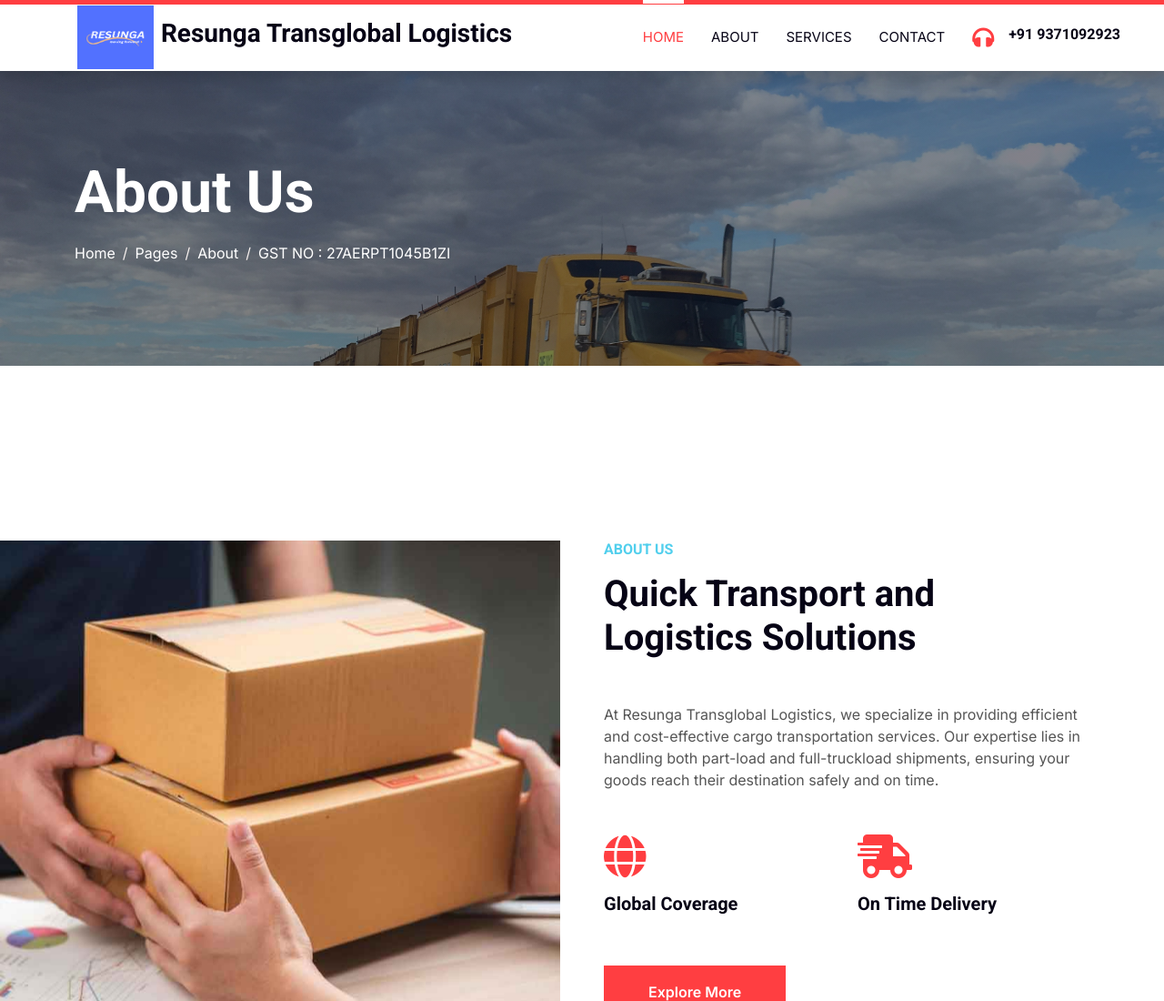
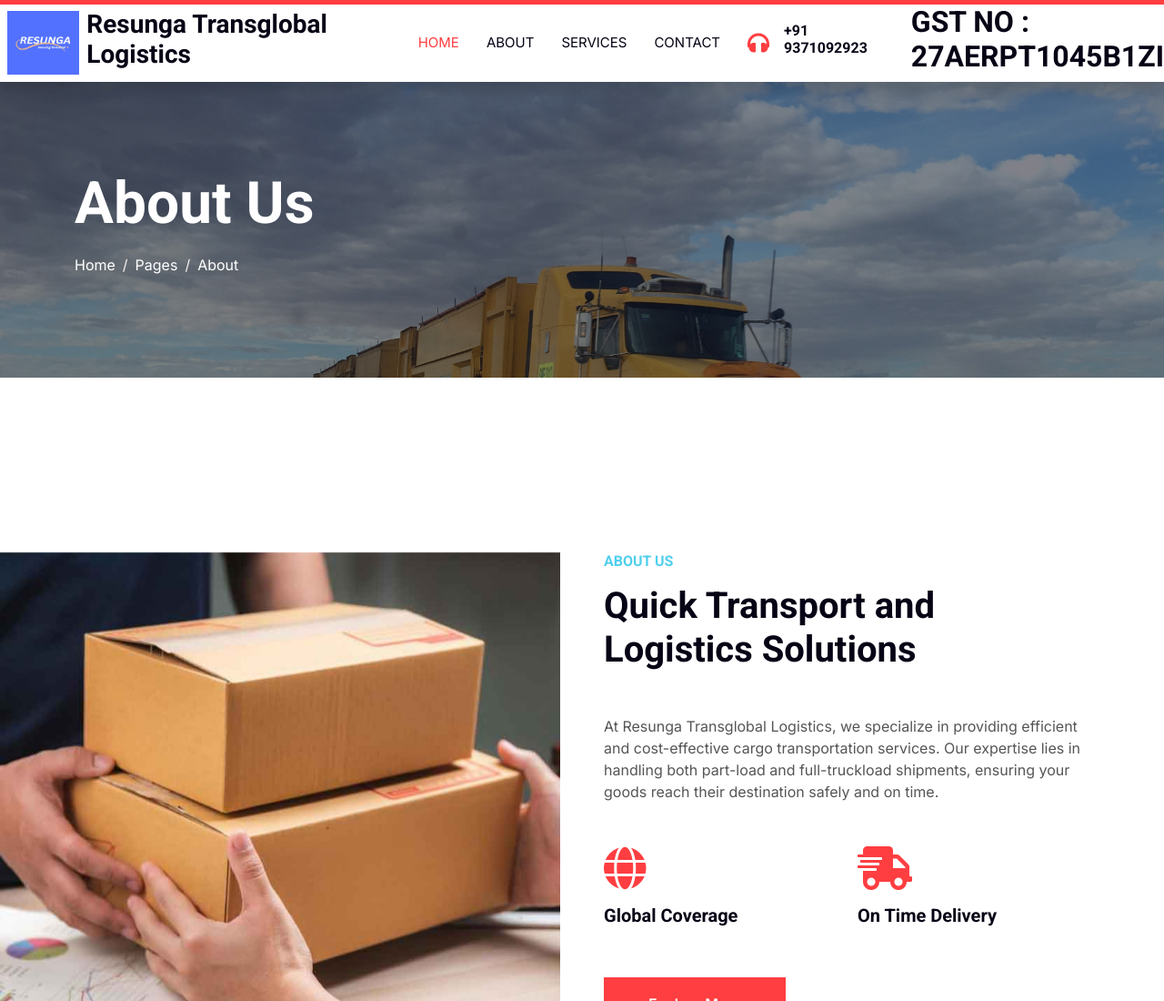
Before and after one commit to Shashankthapa/resunga-transglobal, a plain HTML site: page about.html in a window 1280 px wide. Shown: the top 1100 px of the page at 91% size. Drawn offline with nearby package versions, Linux system fonts and the light colour scheme.

Commit message:
Update GST

```diff
--- a/about.html
+++ b/about.html
@@ -91,6 +91,10 @@
                 <p class="h6">+91 9371092923</p>
             </div>
         </h4>
+            <div class = "d-flex align-items-center">
+              <h2>GST NO : 27AERPT1045B1ZI</h2>
+            </div>
+        </h4>
       </div>
     </nav>
     <!-- Navbar End -->
@@ -109,9 +113,6 @@
             </li>
             <li class="breadcrumb-item text-white active" aria-current="page">
               About
-            </li>
-            <li class="breadcrumb-item text-white active" aria-current="page">
-              GST NO : 27AERPT1045B1ZI
             </li>
           </ol>
         </nav>
```
